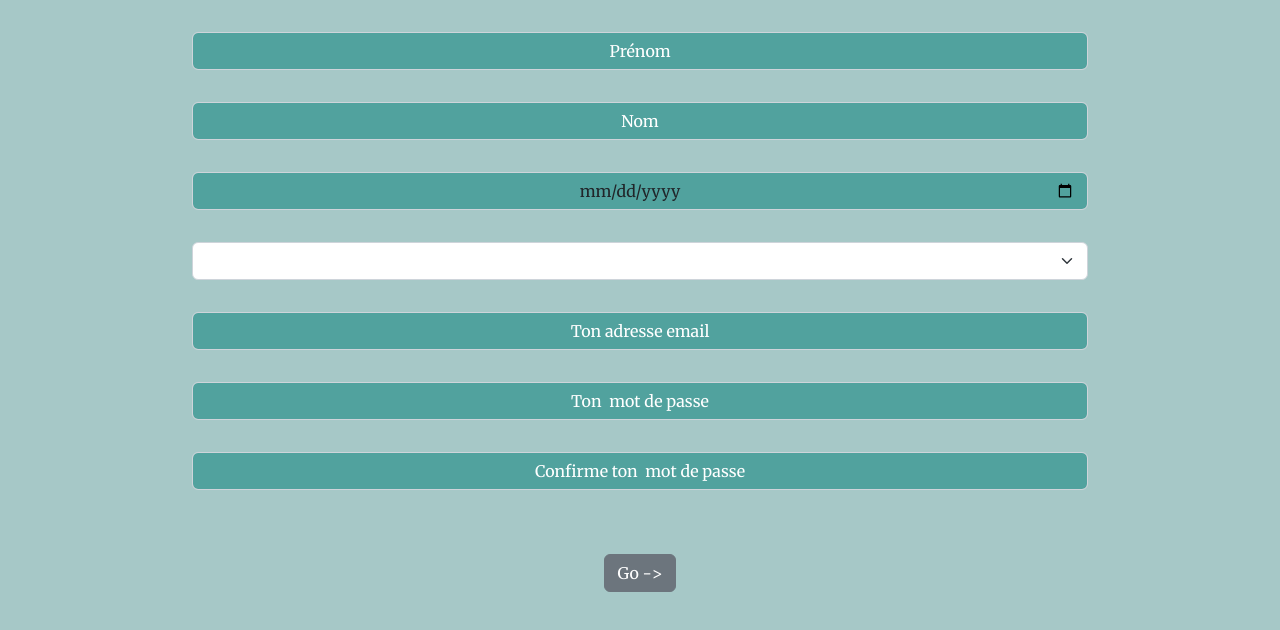
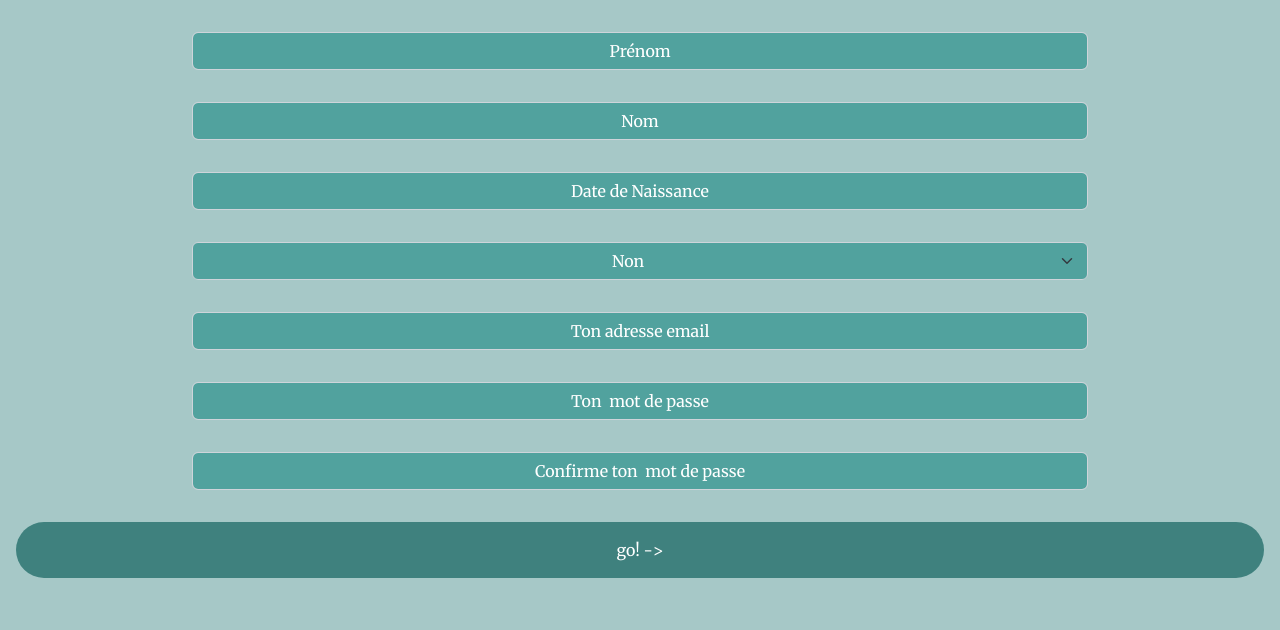
Before and after one commit to SantrainAlex/App, a React (Create React App) app: page /Register in a window 1280 px wide. Shown: the top 630 px of the page. Built offline with nearby package versions, Linux system fonts and the light colour scheme.

Commit message:
change style register

```diff
--- a/src/scss/pages/_indexMobile.scss
+++ b/src/scss/pages/_indexMobile.scss
@@ -32,6 +32,9 @@
     Select{
       margin: 2em;
       width: 70%;
+      background-color: #51A29E;
+      text-align: center;
+      color: #FFF;
     }
     Input{
       margin: 2em;
--- a/src/views/mobile/loginAndRegister/Register.js
+++ b/src/views/mobile/loginAndRegister/Register.js
@@ -1,4 +1,5 @@
-import {Button, Form, FormGroup, Input} from "reactstrap";
+import {Form, FormGroup, Input} from "reactstrap";
+import {Link} from "react-router-dom";
 
 const Register = () => {
     return(
@@ -18,13 +19,23 @@ const Register = () => {
                                 <Input
                                     name='DateOfBirth'
                                     placeholder='Date de Naissance'
-                                    type='date'
+                                    type="text"
+                                    onChange={(e) => console.log(e.target.value)}
+                                    onFocus={(e) => (e.target.type = "date")}
+                                    onBlur={(e) => (e.target.type = "text")}
                                 />
                                 <Input
                                     name='crew'
                                     placeholder='Tu es dans une équipe? si oui la quelle ?'
                                     type='select'
-                                />
+                                >
+
+                                    <option disabled>Tu es dans une équipe?</option>
+                                    <option>Non</option>
+                                    <option>A</option>
+                                    <option>B</option>
+                                    <option>C</option>
+                                </Input>
                                 <Input
                                     name='email'
                                     placeholder='Ton adresse email'
@@ -40,9 +51,9 @@ const Register = () => {
                                     placeholder='Confirme ton  mot de passe'
                                     type='ConfirmPassword'
                                 />
-                                <Button onClick={() => console.log('test')}>
-                                    Go ->
-                                </Button>
+                                <div className="btnGo">
+                                    <Link to="/Login">go! <div className='arrow'>-></div></Link>
+                                </div>
                         </FormGroup>
                 </Form>
         </div>
```
